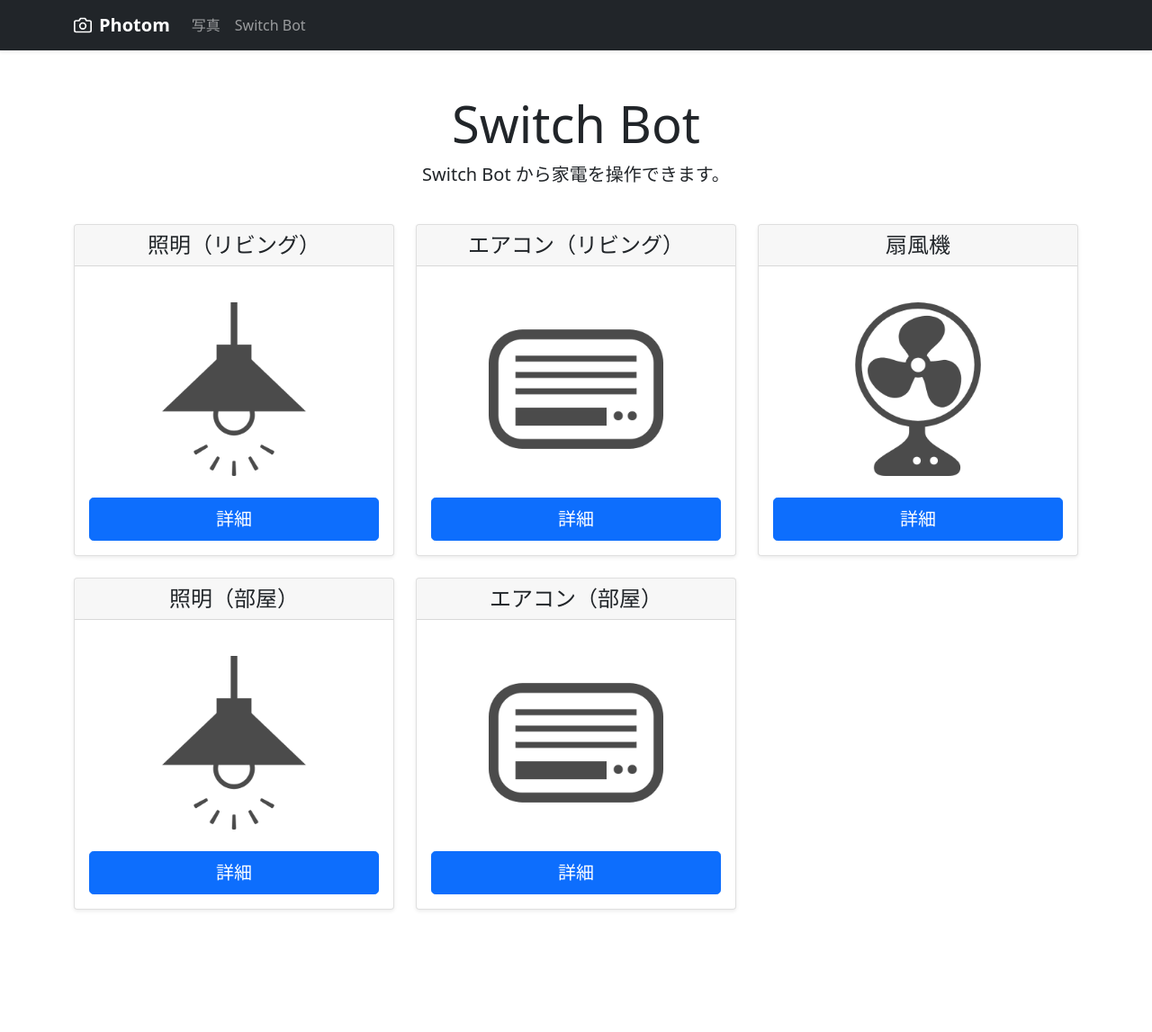
After one commit to TatsukiIshijima/photom-web, a Python web app: template flask/templates/switch_bot.html in a window 1280 px wide. The commit adds this page. Shown: the whole page at 90% size. Run offline with Jinja, Linux system fonts and the light colour scheme; the template is opened without the code that fills it, so the values that code supplies are empty.

Commit message:
create switch bot page

```diff
--- a/flask/app.py
+++ b/flask/app.py
@@ -34,6 +34,10 @@
 @app.route('/')
 def index():
     return photo_list()
+
+@app.route('/switchbot')
+def switch_bot():
+    return render_template('switch_bot.html')
 
 @app.route('/photo/list', methods=['GET'])
 def photo_list():
--- a/flask/templates/photo.html
+++ b/flask/templates/photo.html
@@ -45,7 +45,7 @@
 								<a class="nav-link" aria-current="page" href="{{ url_for('index') }}">写真</a>
 							</li>
 							<li class="nav-item">
-								<a class="nav-link" href="#">リンク</a>
+								<a class="nav-link" href="{{ url_for('switch_bot' )}}">Switch Bot</a>
 							</li>
 						</ul>
 				  	</div>
--- /dev/null
+++ b/flask/templates/switch_bot.html
@@ -0,0 +1,138 @@
+<!doctype html>
+<!-- 参考：https://getbootstrap.jp/docs/5.0/examples/pricing/ -->
+<html lang="ja">
+	<head>
+		<meta charset="utf-8">
+    	<meta name="viewport" content="width=device-width, initial-scale=1">
+    	<meta name="description" content="">
+		<title>Photom</title>
+
+		<!-- Bootstrap core CSS -->
+		<link href="https://cdn.jsdelivr.net/npm/bootstrap@5.0.0-beta1/dist/css/bootstrap.min.css" rel="stylesheet" integrity="sha384-giJF6kkoqNQ00vy+HMDP7azOuL0xtbfIcaT9wjKHr8RbDVddVHyTfAAsrekwKmP1" crossorigin="anonymous">
+		<meta name="theme-color" content="#7952b3">
+
+		<style>
+			.bd-placeholder-img {
+				font-size: 1.125rem;
+				text-anchor: middle;
+				-webkit-user-select: none;
+				-moz-user-select: none;
+				user-select: none;
+			}
+
+			@media (min-width: 768px) {
+				.bd-placeholder-img-lg {
+					font-size: 3.5rem;
+				}
+			}
+		</style>
+
+	</head>
+	<body>
+        <header>
+			<nav class="navbar navbar-expand-md  navbar-dark shadow-sm bg-dark">
+				<div class="container">
+					<a href="#" class="navbar-brand d-flex align-items-center">
+						<svg xmlns="http://www.w3.org/2000/svg" width="20" height="20" fill="none" stroke="currentColor" stroke-linecap="round" stroke-linejoin="round" stroke-width="2" aria-hidden="true" class="me-2" viewBox="0 0 24 24"><path d="M23 19a2 2 0 0 1-2 2H3a2 2 0 0 1-2-2V8a2 2 0 0 1 2-2h4l2-3h6l2 3h4a2 2 0 0 1 2 2z"/><circle cx="12" cy="13" r="4"/></svg>
+						<strong>Photom</strong>
+				  	</a>
+					<button class="navbar-toggler" type="button" data-bs-toggle="collapse" data-bs-target="#navbarCollapse" aria-controls="navbarCollapse" aria-expanded="false" aria-label="Toggle navigation">
+						<span class="navbar-toggler-icon"></span>
+				  	</button>
+				  	<div class="collapse navbar-collapse" id="navbarCollapse">
+						<ul class="navbar-nav me-auto mb-2 mb-md-0">
+							<li class="nav-item active">
+								<a class="nav-link" aria-current="page" href="{{ url_for('index') }}">写真</a>
+							</li>
+							<li class="nav-item">
+								<a class="nav-link" href="{{ url_for('switch_bot' )}}">Switch Bot</a>
+							</li>
+						</ul>
+				  	</div>
+				</div>
+			</nav>
+		</header>
+
+		<main class="container">
+			<div class="pricing-header px-3 py-3 pt-md-5 pb-md-4 mx-auto text-center">
+				<h1 class="display-4">Switch Bot</h1>
+				<p class="lead">Switch Bot から家電を操作できます。</p>
+			</div>
+			<div class="row row-cols-1 row-cols-md-3 mb-3 text-center">
+				<div class="col">
+					<div class="card mb-4 shadow-sm">
+					<div class="card-header">
+						<h4 class="my-0 fw-normal">照明（リビング）</h4>
+				  	</div>
+				  	<div class="card-body">
+						<div class="py-4">
+							<img class="rounded mx-auto d-block" width="60%" height="60%" src="./static/resources/light_icon.png" alt="light">
+						</div>
+						<button type="button" class="w-100 btn btn-lg btn-primary">詳細</button>
+				  	</div>
+					</div>
+				</div>
+				<div class="col">
+				 	 <div class="card mb-4 shadow-sm">
+				  	<div class="card-header">
+						<h4 class="my-0 fw-normal">エアコン（リビング）</h4>
+				  	</div>
+				  	<div class="card-body">
+						<div class="py-4">
+							<img class="rounded mx-auto d-block" width="60%" height="60%" src="./static/resources/aircon_icon.png" alt="light">
+						</div>
+						<button type="button" class="w-100 btn btn-lg btn-primary">詳細</button>
+				  	</div>
+					</div>
+				</div>
+				<div class="col">
+				  	<div class="card mb-4 shadow-sm">
+				 	<div class="card-header">
+						<h4 class="my-0 fw-normal">扇風機</h4>
+				  	</div>
+				  	<div class="card-body">
+						<div class="py-4">
+							<img class="rounded mx-auto d-block" width="60%" height="60%" src="./static/resources/fan_icon.png" alt="light">
+						</div>
+						<button type="button" class="w-100 btn btn-lg btn-primary">詳細</button>
+				  	</div>
+					</div>
+				</div>
+				<div class="col">
+					<div class="card mb-4 shadow-sm">
+					<div class="card-header">
+						<h4 class="my-0 fw-normal">照明（部屋）</h4>
+					</div>
+					<div class="card-body">
+						<div class="py-4">
+							<img class="rounded mx-auto d-block" width="60%" height="60%" src="./static/resources/light_icon.png" alt="light">
+						</div>
+						<button type="button" class="w-100 btn btn-lg btn-primary">詳細</button>
+					</div>
+				  	</div>
+			 	</div>
+				<div class="col">
+					<div class="card mb-4 shadow-sm">
+					<div class="card-header">
+						<h4 class="my-0 fw-normal">エアコン（部屋）</h4>
+					</div>
+					<div class="card-body">
+						<div class="py-4">
+							<img class="rounded mx-auto d-block" width="60%" height="60%" src="./static/resources/aircon_icon.png" alt="light">
+						</div>
+						<button type="button" class="w-100 btn btn-lg btn-primary">詳細</button>
+					</div>
+				  	</div>
+			  </div>
+			</div>
+		</main>
+
+		<footer class="text-muted py-5">
+			<div class="container">
+			</div>
+		</footer>
+
+		<script src="https://cdn.jsdelivr.net/npm/bootstrap@5.0.0-beta1/dist/js/bootstrap.bundle.min.js" integrity="sha384-ygbV9kiqUc6oa4msXn9868pTtWMgiQaeYH7/t7LECLbyPA2x65Kgf80OJFdroafW" crossorigin="anonymous"></script>
+
+	</body>
+</html>
```
Also changed, not shown: flask/static/resources/aircon_icon.png (added), flask/static/resources/fan_icon.png (added), flask/static/resources/light_icon.png (added).
